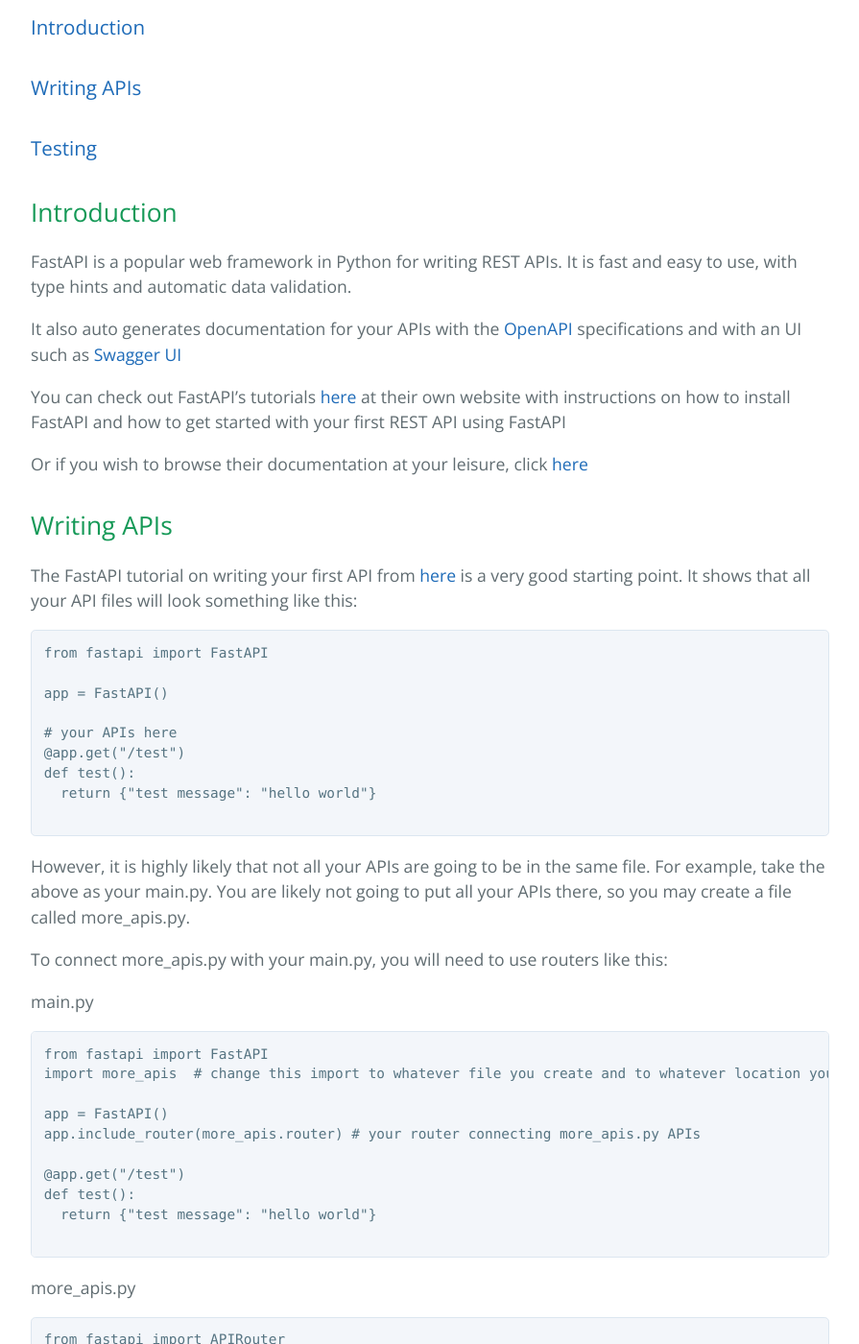
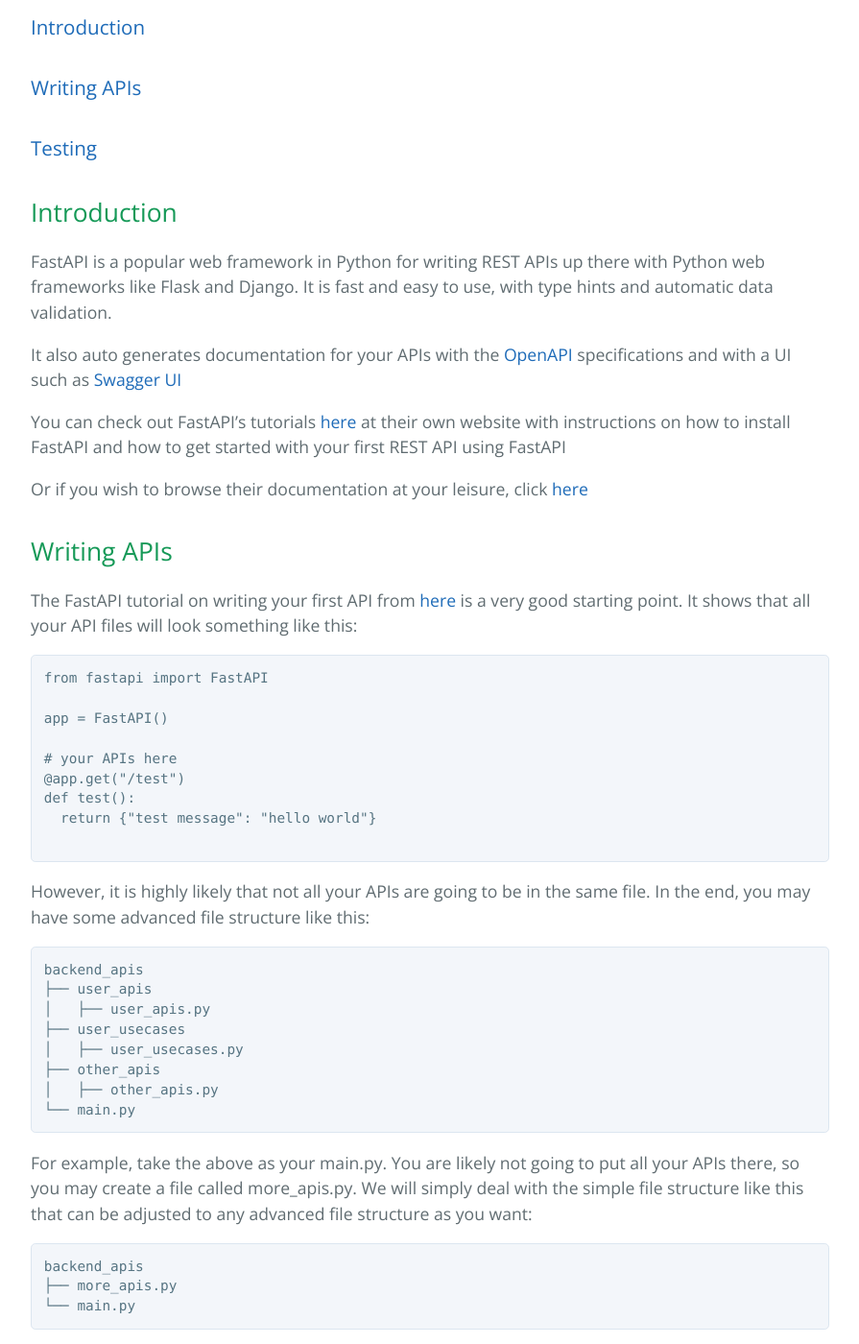
Before and after one commit to learning-software-engineering/learning-software-engineering.github.io, a Jekyll site: the page built from Topics/Tech_Stacks/FastAPI.md, in a window 1280 px wide and 1400 px high, scrolled down 481 px. Shown: the whole window at 96% size, without its empty margins (192-1087 px from the left). Built offline with Jekyll 4.4.1, drawn with Linux system fonts in a browser that asks for light colours; our own code applies the rules of GitHub Pages for plain Markdown files; some of the changed text lies outside the part shown.

Commit message:
Added file structure detail, typo fixes, and some more detail

````diff
--- a/Topics/Tech_Stacks/FastAPI.md
+++ b/Topics/Tech_Stacks/FastAPI.md
@@ -8,9 +8,9 @@
 
 ## Introduction
 
-FastAPI is a popular web framework in Python for writing REST APIs. It is fast and easy to use, with type hints and automatic data validation.
+FastAPI is a popular web framework in Python for writing REST APIs up there with Python web frameworks like Flask and Django. It is fast and easy to use, with type hints and automatic data validation.
 
-It also auto generates documentation for your APIs with the [OpenAPI](https://www.openapis.org/) specifications and with an UI such as [Swagger UI](https://swagger.io/)
+It also auto generates documentation for your APIs with the [OpenAPI](https://www.openapis.org/) specifications and with a UI such as [Swagger UI](https://swagger.io/)
 
 You can check out FastAPI's tutorials [here](https://fastapi.tiangolo.com/tutorial/) at their own website with instructions on how to install FastAPI and how to get started with your first REST API using FastAPI
 
@@ -33,8 +33,29 @@
 
 ```
 
-However, it is highly likely that not all your APIs are going to be in the same file. For example, take the above as your main.py. You are likely not going to put all your APIs there, so you may create a file called
-more_apis.py.
+However, it is highly likely that not all your APIs are going to be in the same file. In the end, you may have some advanced file structure like this:
+
+```
+backend_apis
+├── user_apis
+│   ├── user_apis.py
+├── user_usecases
+│   ├── user_usecases.py
+├── other_apis
+│   ├── other_apis.py
+└── main.py
+```
+
+
+For example, take the above as your main.py. You are likely not going to put all your APIs there, so you may create a file called more_apis.py. We will simply deal with the simple file structure like this that can be adjusted to any advanced file structure as you want:
+
+```
+backend_apis
+├── more_apis.py
+└── main.py
+```
+
+
 
 To connect more_apis.py with your main.py, you will need to use routers like this:
 
@@ -72,7 +93,7 @@
 
 ## Testing
 
-Testing with FastAPI can be automated with GitHub actions and uses FastAPI's TestClient and [pytest](https://docs.pytest.org/en/7.4.x/) to test.
+Testing with FastAPI can be automated with GitHub Actions and uses FastAPI's [TestClient](https://fastapi.tiangolo.com/reference/testclient/) and [pytest](https://docs.pytest.org/en/7.4.x/) to test. TestClient essentially allows you to test the code directly like normal Python unit tests or pytests rather than like Postman testing.
 
 Your test file should look something like this, using the main.py above (wherever it is located in your file system) or any other API file:
 
@@ -92,7 +113,7 @@
 
 ```
 
-The pytest.ficture is one way to do setup and teardown for a test file. Check out more details about pytest fictures [here](https://docs.pytest.org/en/6.2.x/fixture.html#fixture). It may not be needed, as there are other ways to do the same thing. You can include it into the test file above if you would like.
+The pytest.ficture is one way to do setup and teardown for a test file. Check out more details about pytest fictures [here](https://docs.pytest.org/en/6.2.x/fixture.html#fixture). It may not be needed, as there are other ways to do the same thing such as other ways from pytest [here](https://docs.pytest.org/en/7.1.x/how-to/xunit_setup.html). You can include it into the test file above if you would like.
 
 ``` {python}
 # setup and teardown for doing things before and after tests
````
